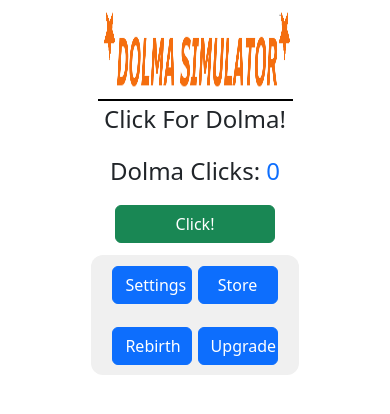
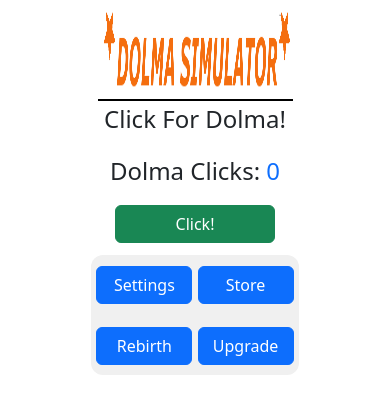
Before and after one commit to DolmaAndKebab/DolmaAndKebab.github.io, a website: page Dolma_Simulator/index.html in a window 390 px wide. Drawn offline with nearby package versions, Linux system fonts and the light colour scheme.

Commit message:
New CSS Added!

```diff
--- a/Dolma_Simulator/CSS/MobileSupport.css
+++ b/Dolma_Simulator/CSS/MobileSupport.css
@@ -29,7 +29,7 @@
 
     #ButtonContainer button {
         transition: all 0.5s ease;
-        width: 5rem;
+        width: 6rem;
     }
 
     #Click {
--- a/Dolma_Simulator/index.html
+++ b/Dolma_Simulator/index.html
@@ -3,7 +3,7 @@
   <head>
     <meta charset="UTF-8" />
 
-    <meta name="viewport" content="width=device-width, initial-scale=1.0, user-scalable=no"f />
+    <meta name="viewport" content="width=device-width, initial-scale=1.0, maximum-scale=1, user-scalable=no" />
 
     <!-- Adding OG Title -->
     <meta name="og:title" content="Dolma Simulator" />
```
Also changed, not shown: 1 other file.
